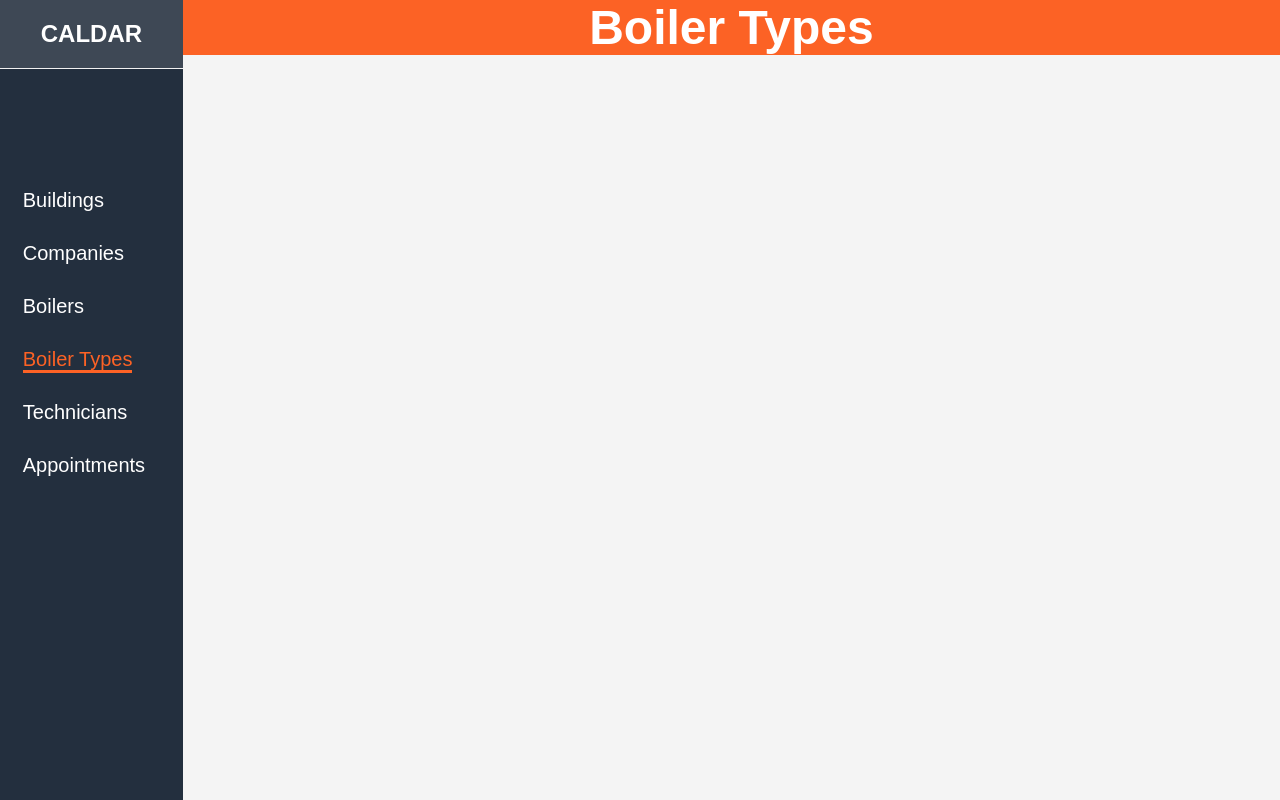
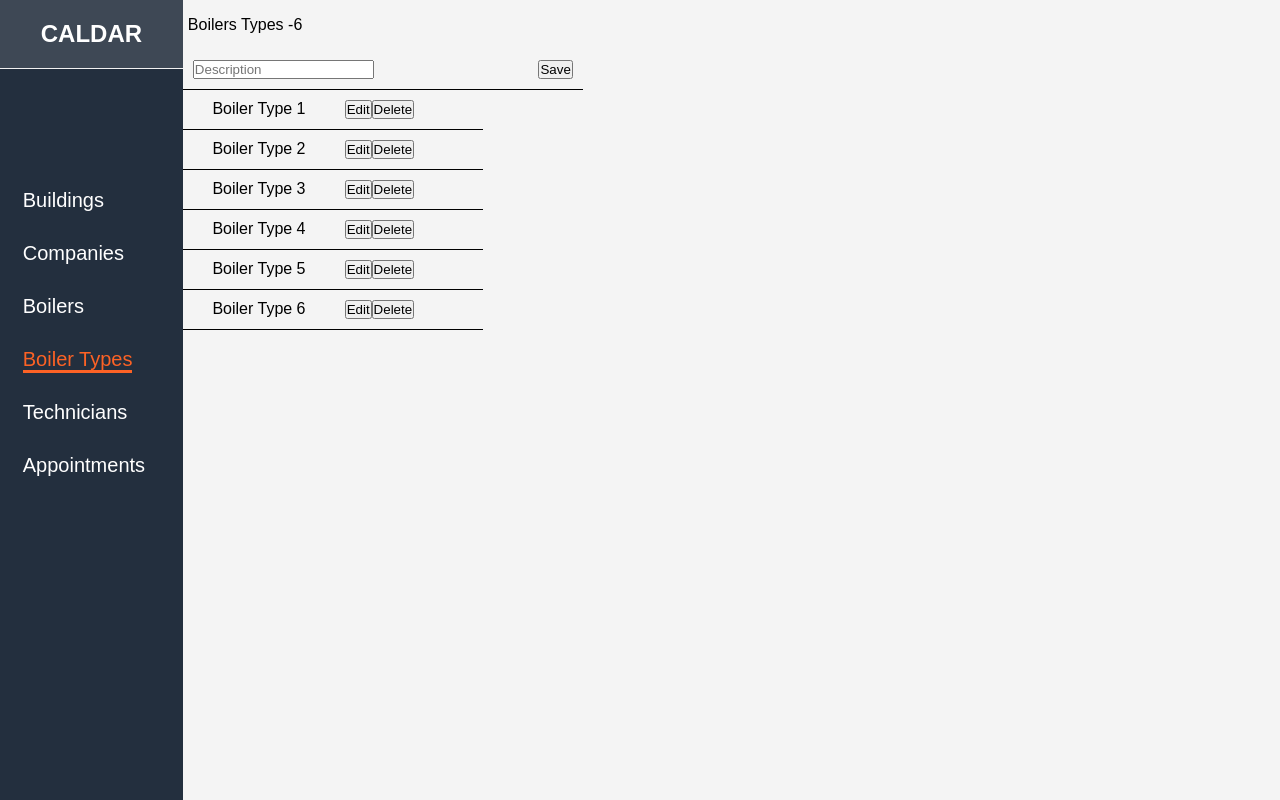
Before and after one commit to JoseBlois/rr-caldar-frontend, a React (Create React App) app: page /boilerTypes in a window 1280 px wide. Built offline with nearby package versions, Linux system fonts and the light colour scheme.

Commit message:
feature 91: routes for boiler types

```diff
--- a/src/App.js
+++ b/src/App.js
@@ -8,6 +8,7 @@
 import BoilersApp from './components/boilersApp';
 import BuildingApp from './components/BuildingApp';
 import TechniciansMain from './components/Technicians/TechniciansMain';
+import BoilerTypesApp from './components/boilerTypes/BoilerTypesApp'
 
 function App() {
   return (
@@ -28,7 +29,7 @@
               </Route>
               <Route path="/boilers" component={BoilersApp} />
               <Route path="/boilerTypes">
-                <h1>Boiler Types</h1>
+                <BoilerTypesApp />
               </Route>
               <Route path="/technicians">
                 <TechniciansMain />
--- /dev/null
+++ b/src/boilerTypes.json
@@ -0,0 +1,28 @@
+{
+    "boilerTypes": [
+      {
+        "id": "1",
+        "description": "Boiler Type 1"
+      },
+      {
+        "id": "2",
+        "description": "Boiler Type 2"
+      },
+      {
+        "id": "3",
+        "description": "Boiler Type 3"
+      },
+      {
+        "id": "4",
+        "description": "Boiler Type 4"
+      },
+      {
+        "id": "5",
+        "description": "Boiler Type 5"
+      },
+      {
+        "id": "6",
+        "description": "Boiler Type 6"
+      }
+    ]
+  }
--- /dev/null
+++ b/src/components/boilerTypes/BoilerTypes.jsx
@@ -0,0 +1,70 @@
+import React, { useState } from 'react';
+import DeleteBoilerTypeModal from './DeleteBoilerTypeModal';
+import EditBoilerTypeModal from './EditBoilerTypeModal';
+
+const BoilerType = (props) => {
+  const {boilerType, boilerTypes, changeBoilerTypes} = props;
+  const [showEditBoilerModal, setShowEditBoilerModal] = useState(false);
+  const [showDeleteBoilerModal, setShowDeleteBoilerModal] = useState(false);
+
+  const toggleEditBoilerModal = () => setShowEditBoilerModal(!showEditBoilerModal);
+  const toggleDeletBoilerModal = () => setShowDeleteBoilerModal(!showDeleteBoilerModal);
+
+  const handleEditModalSubmit = (description) => {
+    const newBoilerTypes = boilerTypes.map(bl => {
+      if (bl.id === boilerType.id) {
+        return {
+          ...bl,
+          description: description.trim() || bl.description,
+        };
+      }
+      return bl;
+    });
+    changeBoilerTypes(newBoilerTypes);
+  }
+
+  const handleDeleteModelSubmit = () => {
+    const newBoilerTypes = boilerTypes.filter(bl => bl.id !== boilerType.id);
+    changeBoilerTypes(newBoilerTypes);
+  }
+
+  return (
+    <div className="item-wraper" key={boilerType.id}>
+      <div className="item">
+        <div className="item-description">
+          {boilerType.description}
+        </div>
+        <div className="item-delete">
+          <button
+            className="btn-edit"
+            onClick={toggleEditBoilerModal}>
+            Edit
+          </button>
+          <button
+            className="btn-delete"
+            onClick={toggleDeletBoilerModal}>
+            Delete
+          </button>
+        </div>
+        <div>
+          {showEditBoilerModal && (
+            <EditBoilerTypeModal
+              onSubmit={handleEditModalSubmit}
+              onClose={toggleEditBoilerModal}
+            />
+          )}
+
+          {showDeleteBoilerModal && (
+            <DeleteBoilerTypeModal
+              onSubmit={handleDeleteModelSubmit}
+              onClose={toggleDeletBoilerModal}
+              boilerType={boilerType}
+            />
+          )}
+        </div>
+      </div>
+    </div>
+  )
+};
+
+export default BoilerType;
--- /dev/null
+++ b/src/components/boilerTypes/BoilerTypesApp.css
@@ -0,0 +1,23 @@
+.App-Header {
+    display: flex;
+    align-items: center;
+    height: 50px;
+    color: black;
+    padding-left: 5px;
+  }
+
+  .input-wraper {
+    display: flex;
+    justify-content: space-between;
+    width: 400px;
+    padding: 10px;
+    border-bottom: 1px solid black;
+  }
+
+  .item {
+    display: flex;
+    justify-content: space-around;
+    width: 300px;
+    padding: 10px;
+    border-bottom: 1px solid black;
+  }
--- /dev/null
+++ b/src/components/boilerTypes/BoilerTypesApp.jsx
@@ -0,0 +1,46 @@
+import React, { useEffect, useState } from 'react';
+import './BoilerTypesApp.css';
+import { boilerTypes as jsonBoilerTypes } from '../../boilerTypes.json';
+import BoilerType from './BoilerTypes';
+import BoilerTypesForm from './BoilerTypesForm';
+
+const BoilerTypesApp = () => {
+  const [boilerTypes, setBoilerTypes] = useState([]);
+
+  useEffect(() => {
+    setBoilerTypes(jsonBoilerTypes);
+  }, []);
+
+  const handleAddBoilerTypes = newBoilerType => setBoilerTypes([...boilerTypes, newBoilerType]);
+
+  const renderBoilerTypes = boilerTypes.map((boilerType) => (
+    <BoilerType
+      key={boilerType.id}
+      boilerType={boilerType}
+      boilerTypes={boilerTypes}
+      changeBoilerTypes={setBoilerTypes}
+    />
+  ));
+
+  // RETURN THE COMPONENT
+  return (
+    <div className="App">
+      <div className="App-Header">
+          Boilers Types -
+          <span className="number-of-boilerTypes">
+            {boilerTypes.length}
+          </span>
+      </div>
+      <div className="new-boiler-type">
+        { <BoilerTypesForm onAddBoilerTypes={handleAddBoilerTypes}></BoilerTypesForm> }
+      </div>
+      <div className="container">
+        <div className="row">
+          {renderBoilerTypes}
+        </div>
+      </div>
+    </div>
+  );
+}
+
+export default BoilerTypesApp;
--- /dev/null
+++ b/src/components/boilerTypes/BoilerTypesForm.jsx
@@ -0,0 +1,48 @@
+import React, { useState } from 'react';
+
+const BoilerTypesForm = (props) => {
+  const [boilerType, setBoilerType] = useState({
+    id:'',
+    description: ''
+  });
+
+  const handleSubmit = (e) => {
+    e.preventDefault();
+    props.onAddBoilerTypes(boilerType);
+    setBoilerType({
+      id: '',
+      description: ''
+    });
+  }
+
+  const generateRandomNumber = () => {
+    return Math.floor(Math.random() * 100000000000) + 1;
+  }
+
+  const handleInputChange = (e) => {
+    const {value, name} = e.target;
+    setBoilerType({...boilerType, [name]: value, id: generateRandomNumber()})
+    }
+
+  return (
+     <div className="new-element">
+      <form onSubmit={handleSubmit} className="input-wraper">
+        <div className="input-description">
+          <input
+            type="text"
+            name="description"
+            className="form-control"
+            value={boilerType.description}
+            onChange={handleInputChange}
+            placeholder="Description"
+          />
+        </div>
+        <button type="submit" className="btn-submit">
+          Save
+        </button>
+      </form>
+    </div>
+  )
+}
+
+export default BoilerTypesForm;
--- /dev/null
+++ b/src/components/boilerTypes/Button.css
@@ -0,0 +1,13 @@
+.Button {
+    background-color: white;
+    color: orange;
+    border: 1px solid black;
+    padding: 8px 16px;
+    margin: 5px;
+    cursor: pointer;
+}
+
+.Button.Button-primary {
+    background-color: orange;
+    color: white;
+}
--- /dev/null
+++ b/src/components/boilerTypes/Button.jsx
@@ -0,0 +1,15 @@
+import React from 'react';
+import './Button.css';
+
+function Button(props) {
+  return (
+    <button
+        className={`Button ${props.primary ? 'Button-primary' : ''}`}
+        onClick={props.onClick}
+    >
+        {props.children}
+    </button>
+  );
+}
+
+export default Button;
--- /dev/null
+++ b/src/components/boilerTypes/DeleteBoilerTypeModal.jsx
@@ -0,0 +1,19 @@
+import React from 'react';
+import Modal from './Modal';
+
+const DeleteBoilerTypeModal = (props) => {
+  const { onClose, boilerType, onSubmit } = props;
+
+  return (
+    <Modal
+      title="Delete Boiler"
+      submitLabel="Confirm"
+      onClose={onClose}
+      onSubmit={onSubmit}
+    >
+      <h2>{`Are you sure that you want to delete ${boilerType.description}?`}</h2>
+    </Modal>
+  );
+};
+
+export default DeleteBoilerTypeModal;
--- /dev/null
+++ b/src/components/boilerTypes/EditBoilerTypeModal.jsx
@@ -0,0 +1,27 @@
+import React, { useState } from 'react';
+import Modal from './Modal';
+
+const EditBoilerTypeModal = (props) => {
+  const {onSubmit, onClose} = props;
+  const [boilerTypeValue, setBoilerTypeValue] = useState('');
+
+  const handleChange = e => setBoilerTypeValue(e.target.value);
+  const handleSubmit = () => {
+    onSubmit(boilerTypeValue);
+    setBoilerTypeValue('')
+  }
+
+  return (
+    <Modal
+      title="Edit Boiler"
+      submitLabel="Confirm"
+      onClose={onClose}
+      onSubmit={handleSubmit}
+    >
+      <p>Description</p>
+      <input type="text" value={boilerTypeValue} onChange={handleChange} />
+    </Modal>
+  );
+};
+
+export default EditBoilerTypeModal;
--- /dev/null
+++ b/src/components/boilerTypes/Modal.css
@@ -0,0 +1,46 @@
+.modal {
+    z-index: 1010;
+    position: fixed;
+    top: 50%;
+    left: 50%;
+    transform: translate(-50%, -50%);
+    width: 400px;
+    height: 200px;
+    max-width: 100%;
+    max-height: 100%;
+    background-color: white;
+  }
+
+  .content {
+    padding: 10px;
+  }
+
+  .modal .modal-guts {
+    position: absolute;
+    box-sizing: border-box;
+    top: 0;
+    left: 0;
+    width: 100%;
+    height: 100%;
+    overflow: auto;
+  }
+
+  .modal .header {
+    display: flex;
+    justify-content: space-between;
+    align-items: center;
+    height: 40px;
+    padding: 0 10px;
+    background-color: #232f3e;
+    color: aliceblue;
+  }
+
+  .overlay {
+    z-index: 1000;
+    position: fixed;
+    top: 0;
+    left: 0;
+    width: 100%;
+    height: 100%;
+    background-color: rgba(0, 0, 0, 0.3);
+  }
--- /dev/null
+++ b/src/components/boilerTypes/Modal.jsx
@@ -0,0 +1,36 @@
+import React from 'react';
+import './Modal.css';
+import Button from './Button';
+
+function Modal(props) {
+  const handleOnSubmit = () => {
+    props.onSubmit();
+    props.onClose();
+  };
+
+  return (
+    <>
+      <div className="modal">
+        <div className="modal-guts">
+          <div className="header">
+            <div className="header-title">
+              {props.title}
+            </div>
+            <button className="btn-close" onClick={props.onClose}>X</button>
+          </div>
+          <div className="content">
+            {props.children}
+          </div>
+          <div className="actions">
+            <Button onClick={props.onClose}>Cancel</Button>
+            <Button onClick={handleOnSubmit} primary>{props.submitLabel || "Submit"}</Button>
+          </div>
+        </div>
+      </div>
+      <div className="overlay">
+      </div>
+    </>
+  );
+}
+
+export default Modal;
```
Also changed, not shown: 1 other file (tests, documents, lock files or other folders).
